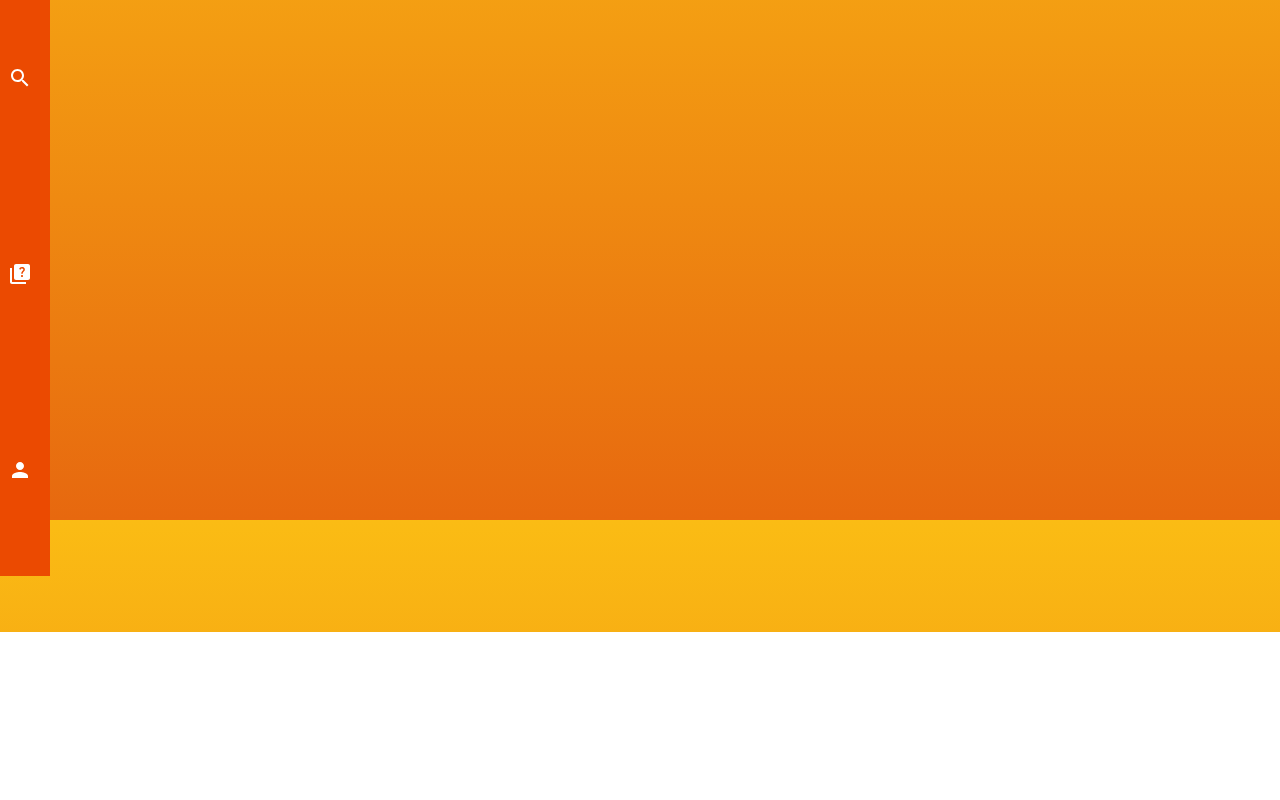
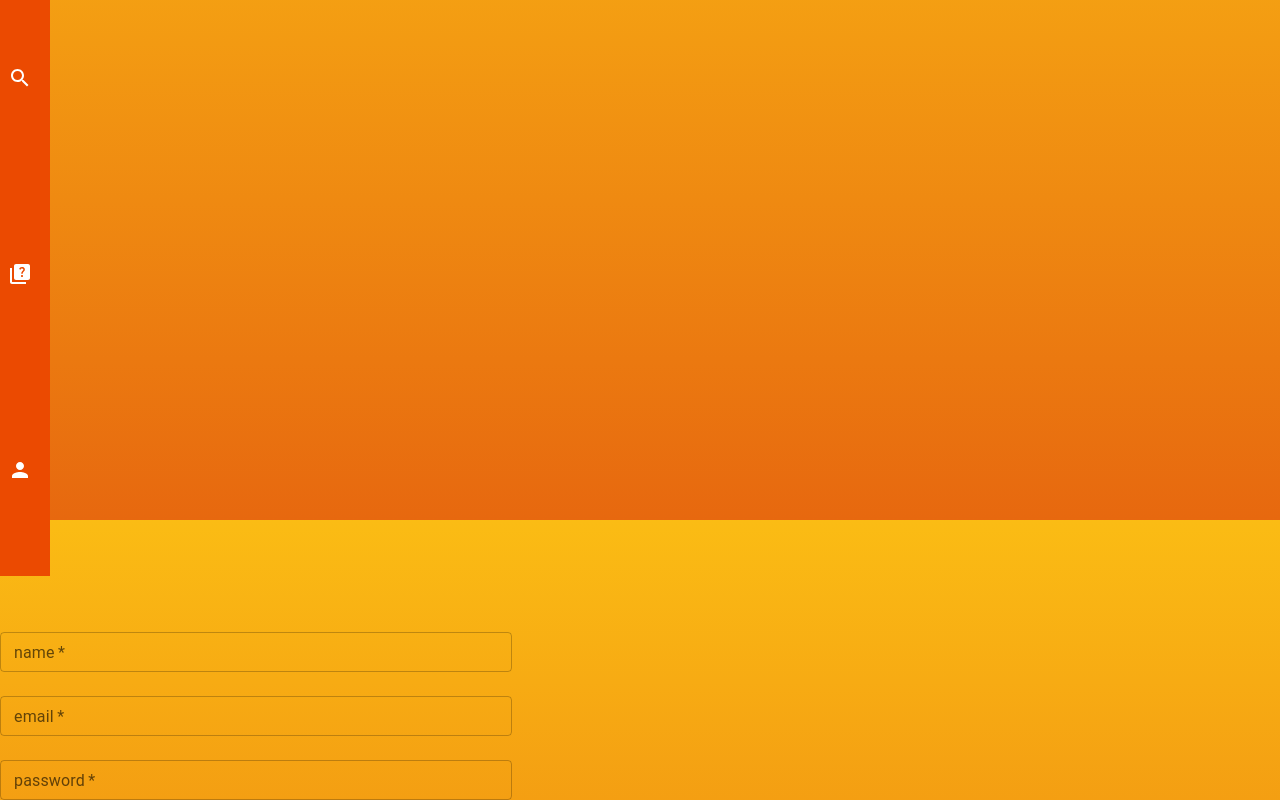
Before and after one commit to saintAdrian7/Graduating-project-harts-group, a React (Vite) app in the folder client/: page / in a window 1280 px wide. Shown: the part 280-1080 px from the top of the page. Before the commit the page ends 912 px from the top, so only its background shows below. Built offline with nearby package versions, Linux system fonts and the light colour scheme; a web font is replaced by a local one.

Commit message:
input fields

```diff
--- a/client/src/App.tsx
+++ b/client/src/App.tsx
@@ -4,6 +4,7 @@
 // import HomePage from "./Pages/Homepage"
 import { MuiNavbar} from "./Features/Components/MuiNavbar"
 import { MuiPanel} from "./Features/Components/MuiPanel"
+import { MuiTextField} from "./Features/Components/MuiTextField"
 
 function App() {
   return (
@@ -12,6 +13,7 @@ function App() {
     {/* <Navbar /> */}
     <MuiNavbar />
     <MuiPanel />
+    <MuiTextField />
 
     {/* <HomePage /> */}
     </>
--- /dev/null
+++ b/client/src/Features/Components/MuiTextField.tsx
@@ -0,0 +1,11 @@
+import { Stack,TextField } from "@mui/material"
+
+export const MuiTextField = () => {
+    return(
+        <Stack direction="column" spacing={3} width="40%">
+            <TextField label="name" variant="outlined" size="small" color="primary" type="text" required/>
+            <TextField label="email" variant="outlined" size="small" color="primary" type="email" required/>
+            <TextField label="password" variant="outlined" size="small" color="primary" type="password" required/>
+       </Stack>
+    )
+}
--- a/client/src/index.css
+++ b/client/src/index.css
@@ -143,20 +143,16 @@ p{
     font-style: normal;
     color: white;
   }
-  .header{
-    font-size: large;
-  }
   .login-button {
-    padding-left: 50px;
-    margin-top: 20px;
-    font-size: small;
+    padding-left: 3.125rem;
+    margin-top: 1.25rem;
   }
   .panel {
     position: relative;
     position: absolute;
     bottom: 0;
     background-color: #EB4A01;
-    height: 30px;
+    height: 1.875rem;
     width: 100%;
   }
   .layer-icon {
```
